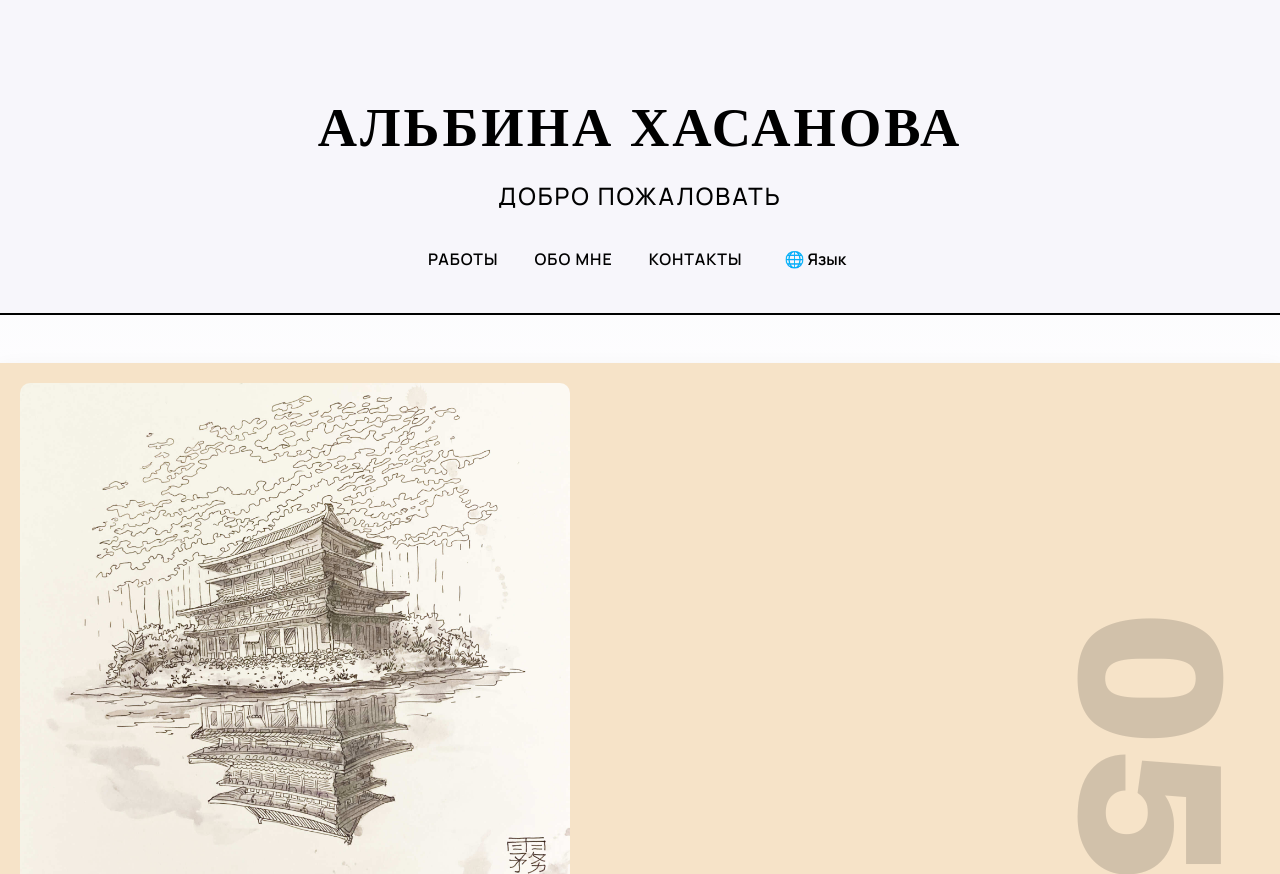
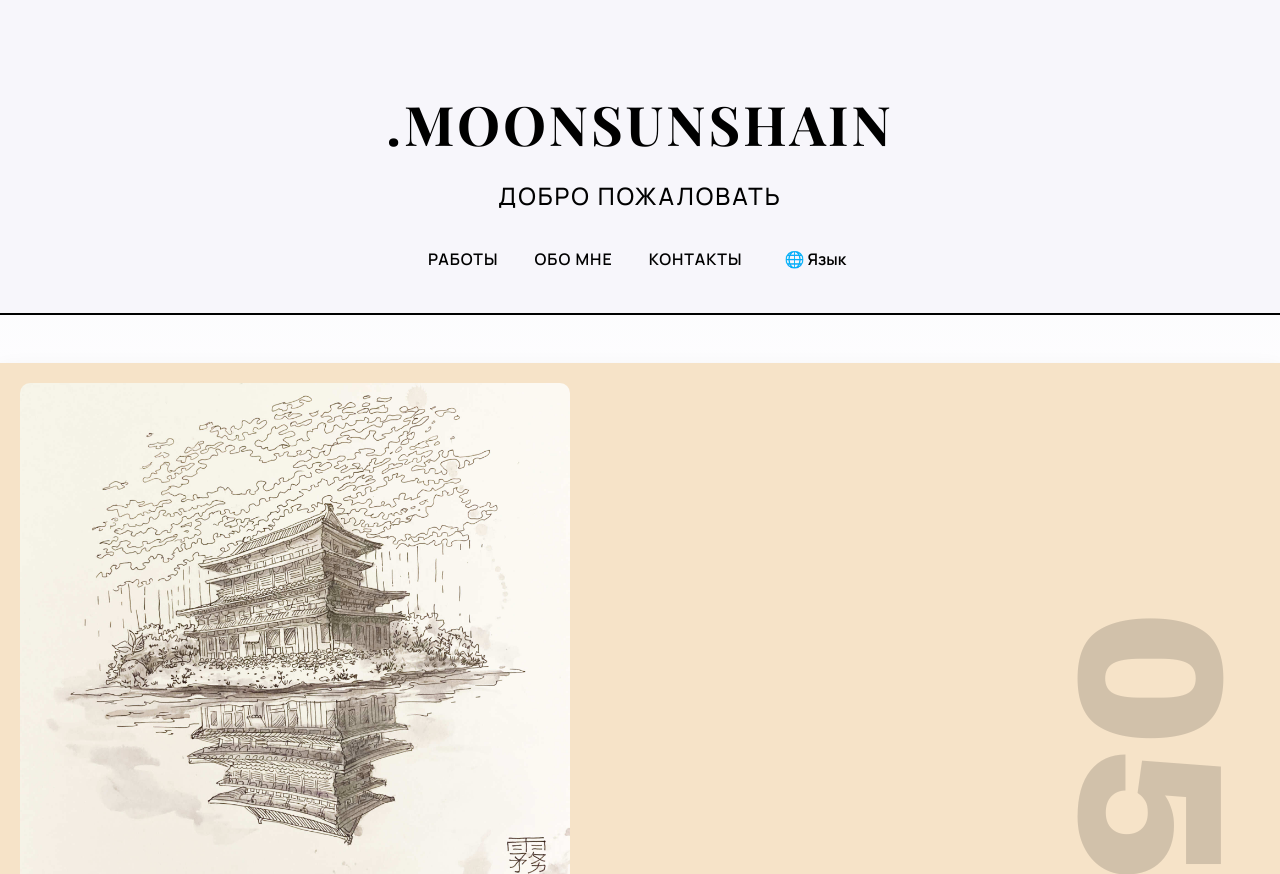
Before and after one commit to Azimat000/portfolio, a plain HTML site: page index.html in a window 1280 px wide. Shown: the top 874 px of the page. Drawn offline with nearby package versions, Linux system fonts and the light colour scheme.

Commit message:
Обновил файлы сайта

```diff
--- a/index.html
+++ b/index.html
@@ -17,7 +17,7 @@
 <body>
   <header class="top-header">
     <div class="top-header-inner">
-      <h1 class="top-title">АЛЬБИНА ХАСАНОВА</h1>
+      <h1 class="top-title">.moonsunshain</h1>
       <p class="top-subtitle">ДОБРО ПОЖАЛОВАТЬ</p>
 
       <nav class="top-nav">
```
